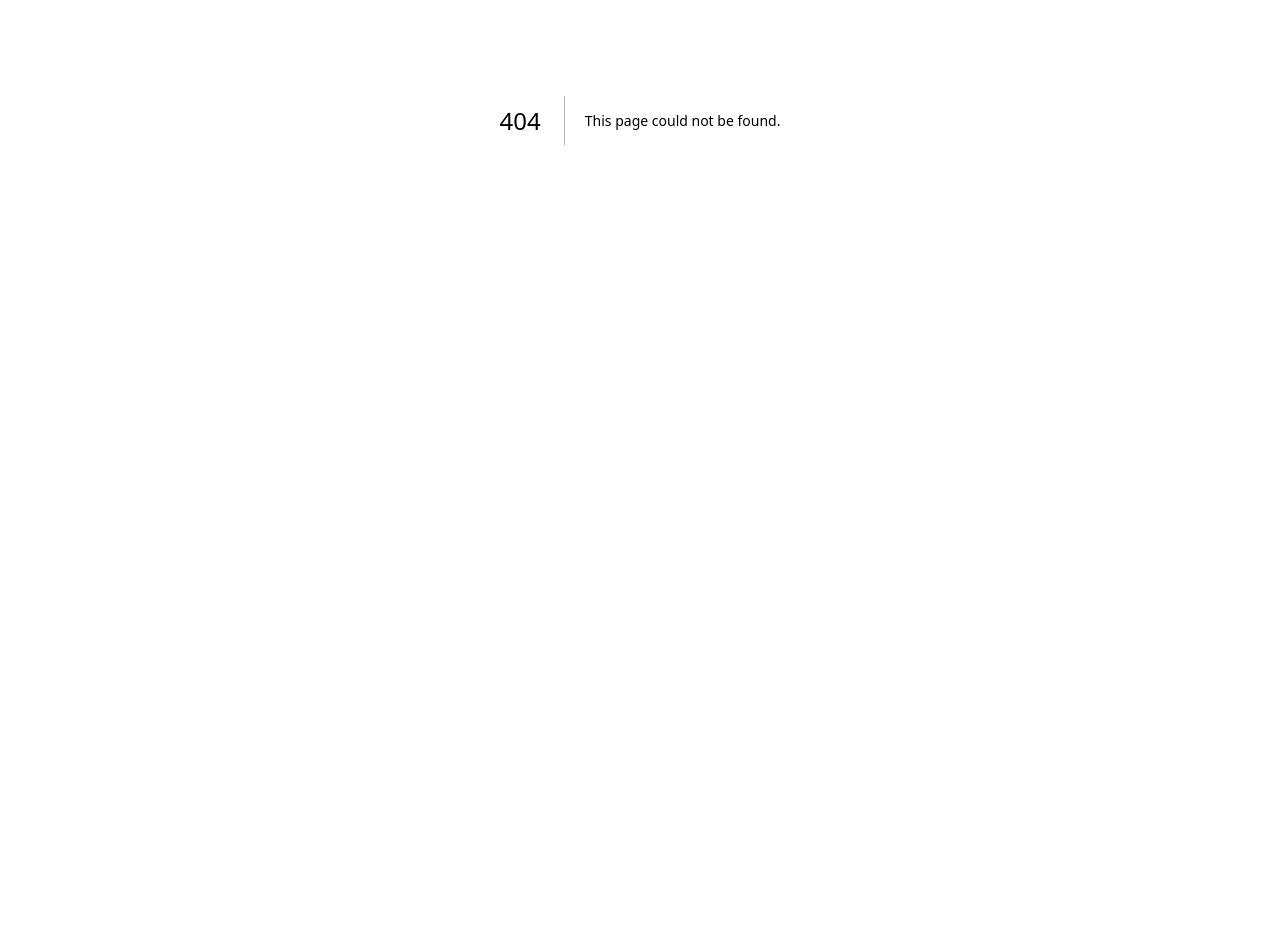
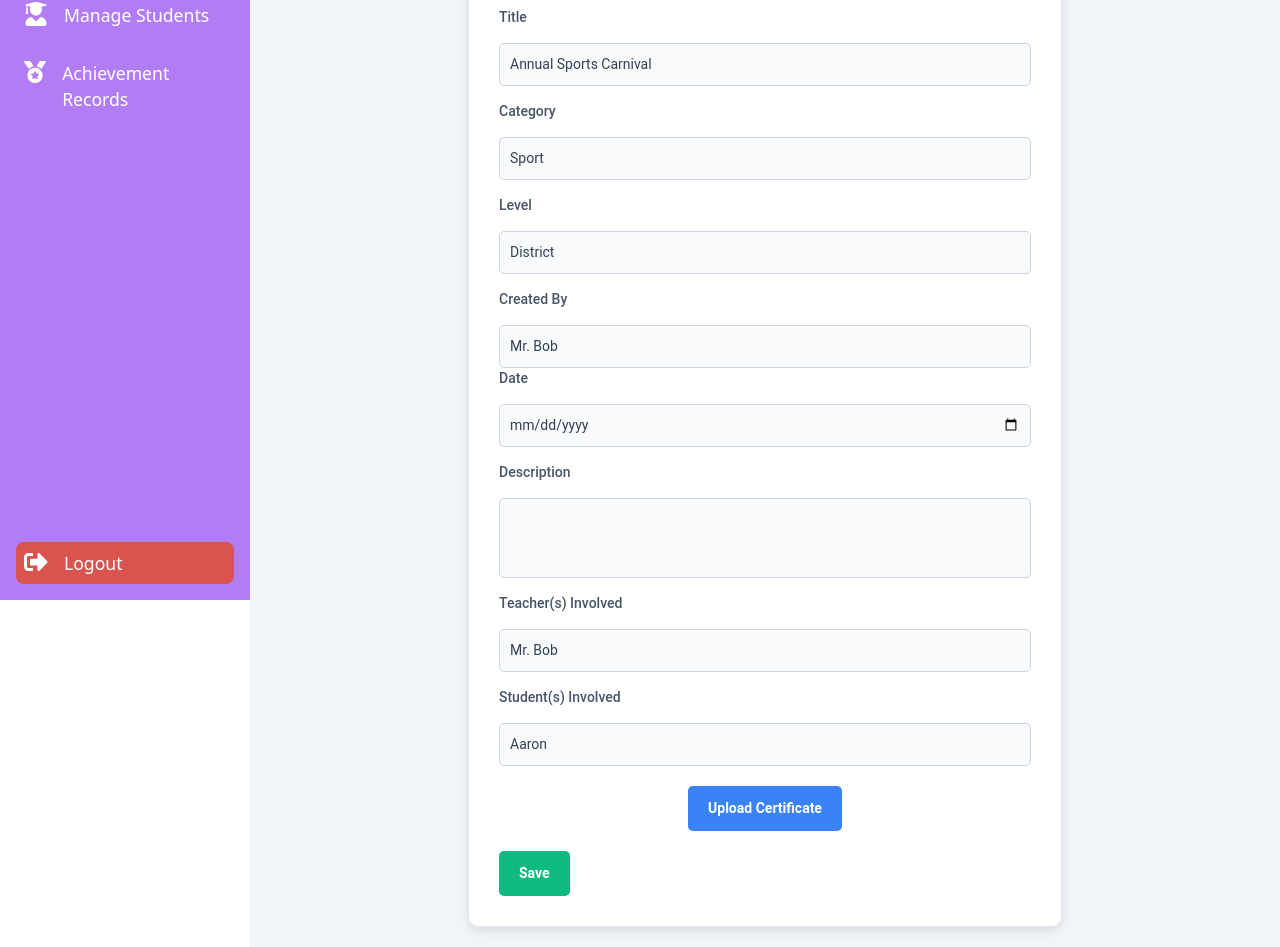
Before and after one commit to rithbennet/AchievTrack, a Next.js app: page /achievement in a window 1280 px wide. Before the commit this address had no page. Shown: the part 280-1227 px from the top of the page. Before the commit the page ends 800 px from the top, so only its background shows below. Built offline with nearby package versions, Linux system fonts and the light colour scheme.

Commit message:
uplode documents page

```diff
--- /dev/null
+++ b/src/app/(dashboard)/achievement/page.tsx
@@ -0,0 +1,116 @@
+"use client";
+import React, { useState } from "react";
+import styles from "./page.module.css";
+
+const Page = () => {
+  const [showUploadModal, setShowUploadModal] = useState(false);
+  const [fileUploaded, setFileUploaded] = useState(false);
+  const [selectedFileName, setSelectedFileName] = useState(""); // State to store the selected file name
+
+  const handleUploadClick = () => {
+    setShowUploadModal(true);
+  };
+
+  const handleFileChange = (event: React.ChangeEvent<HTMLInputElement>) => {
+    if (event.target.files && event.target.files[0]) {
+      setSelectedFileName(event.target.files[0].name); // Update file name
+    }
+  };
+
+  const handleFileSubmit = () => {
+    if (selectedFileName) {
+      setShowUploadModal(false);
+      setFileUploaded(true);
+    } else {
+      alert("Please select a file before submitting.");
+    }
+  };
+
+  return (
+    <div className={styles.container}>
+      {!showUploadModal && !fileUploaded && (
+        <div className={styles.form}>
+          <h1 className={styles.header}>Edit Achievement</h1>
+
+          <form>
+            <div className={styles.left}>
+              <label>ID</label>
+              <input type="text" defaultValue="0001" />
+              <label>Title</label>
+              <input type="text" defaultValue="Annual Sports Carnival" />
+              <label>Category</label>
+              <input type="text" defaultValue="Sport" />
+              <label>Level</label>
+              <input type="text" defaultValue="District" />
+              <label>Created By</label>
+              <input type="text" defaultValue="Mr. Bob" />
+            </div>
+            <div className={styles.right}>
+              <label>Date</label>
+              <input type="date" />
+              <label>Description</label>
+              <textarea />
+              <label>Teacher(s) Involved</label>
+              <input type="text" defaultValue="Mr. Bob" />
+              <label>Student(s) Involved</label>
+              <input type="text" defaultValue="Aaron" />
+            </div>
+            <div className={styles.upload}>
+              <button
+                type="button"
+                className={styles.uploadButton}
+                onClick={handleUploadClick}
+              >
+                Upload Certificate
+              </button>
+            </div>
+            <button className={styles.saveButton}>Save</button>
+          </form>
+        </div>
+      )}
+      {showUploadModal && (
+        <div className={styles.uploadModal}>
+          <button
+            className={styles.closeButton}
+            onClick={() => setShowUploadModal(false)}
+          >
+            ✖
+          </button>
+          <h2>Import Excel</h2>
+          <div className={styles.uploadContainer}>
+            <input
+              type="file"
+              id="fileInput"
+              className={styles.fileInput}
+              onChange={handleFileChange} // Trigger file change handler
+            />
+            <label htmlFor="fileInput" className={styles.fileLabel}>
+              Select a file from your computer
+            </label>
+            {selectedFileName && (
+              <p className={styles.fileName}>Selected File: {selectedFileName}</p> // Display file name
+            )}
+            <button className={styles.submitButton} onClick={handleFileSubmit}>
+              Submit
+            </button>
+          </div>
+        </div>
+      )}
+      {fileUploaded && (
+        <div className={styles.successModal}>
+          <button
+            className={styles.closeButton}
+            onClick={() => setFileUploaded(false)}
+          >
+            ✖
+          </button>
+          <h2>Submitted</h2>
+          <div className={styles.checkIcon}>✔</div>
+          <p className={styles.fileName}>Uploaded File: {selectedFileName}</p>
+        </div>
+      )}
+    </div>
+  );
+};
+
+export default Page;
```
